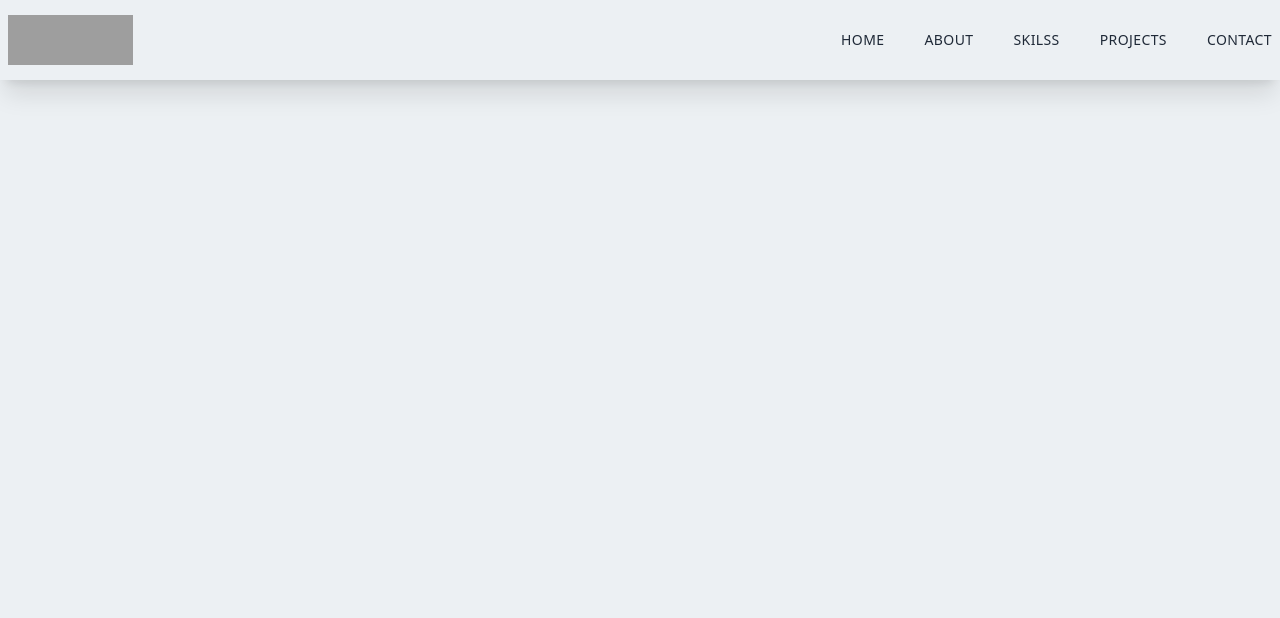
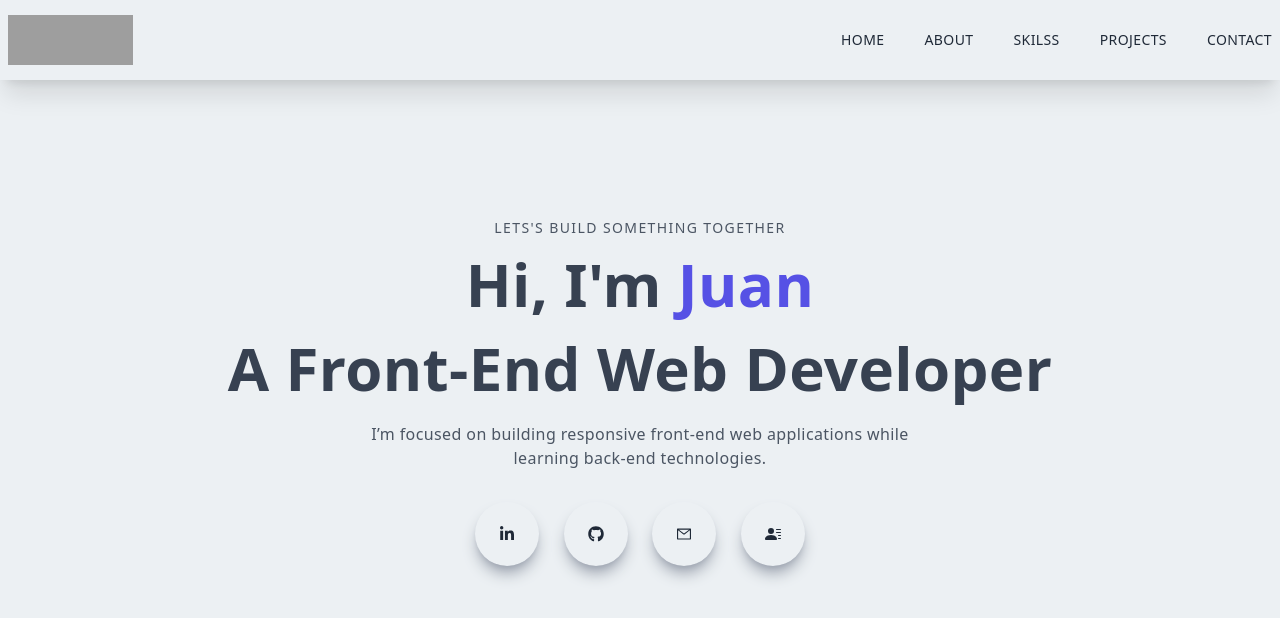
Before and after one commit to psyQore/Portfolio-JG-2022, a Next.js app: page / in a window 1280 px wide. Shown: the top 618 px of the page. Built offline with nearby package versions, Linux system fonts and the light colour scheme; grey boxes are pictures that could not be loaded.

Commit message:
Se crea el componente main con su estructura, estilos y resposivo

```diff
--- /dev/null
+++ b/components/Main.jsx
@@ -0,0 +1,42 @@
+import React from "react";
+import { AiOutlineMail } from "react-icons/ai";
+import { FaLinkedinIn, FaGithub } from "react-icons/fa";
+import { BsFillPersonLinesFill } from "react-icons/bs";
+
+const Main = () => {
+  return (
+    <div className="w-full h-screen text-center">
+      <div className="max-width-[1240px] w-full h-full mx-auto p-2 flex justify-center items-center">
+        <div>
+          <p className="uppercase text-sm  tracking-widest text-gray-600">
+            LETS'S BUILD SOMETHING TOGETHER
+          </p>
+          <h1 className="py-4 text-gray-700">
+            Hi, I'm <span className="text-[#5651e5]">Juan</span>{" "}
+          </h1>
+          <h1 className="py-2 text-gray-700">A Front-End Web Developer</h1>
+          <p className="py-4 text-gray-600 sm:max-w-[70%] m-auto">
+            I’m focused on building responsive front-end web applications while
+            learning back-end technologies.
+          </p>
+          <div className="flex items-ceneter justify-between max-w-[330px] m-auto py-4">
+            <div className="rounded-full shadow-lg shadow-gray-400 p-6 cursor-pointer hover:scale-125 ease-in duration-300">
+              <FaLinkedinIn />
+            </div>
+            <div className="rounded-full shadow-lg shadow-gray-400 p-6 cursor-pointer hover:scale-125 ease-in duration-300">
+              <FaGithub />
+            </div>
+            <div className="rounded-full shadow-lg shadow-gray-400 p-6 cursor-pointer hover:scale-125 ease-in duration-300">
+              <AiOutlineMail />
+            </div>
+            <div className="rounded-full shadow-lg shadow-gray-400 p-6 cursor-pointer hover:scale-125 ease-in duration-300">
+              <BsFillPersonLinesFill />
+            </div>
+          </div>
+        </div>
+      </div>
+    </div>
+  );
+};
+
+export default Main;
--- a/pages/index.js
+++ b/pages/index.js
@@ -1,5 +1,6 @@
 import Head from "next/head";
 import Image from "next/image";
+import Main from "../components/Main";
 import Navbar from "../components/Navbar";
 
 export default function Home() {
@@ -11,6 +12,7 @@
         <link rel="icon" href="/favicon.ico" />
       </Head>
       <Navbar />
+      <Main/>
     </div>
   );
 }
```
